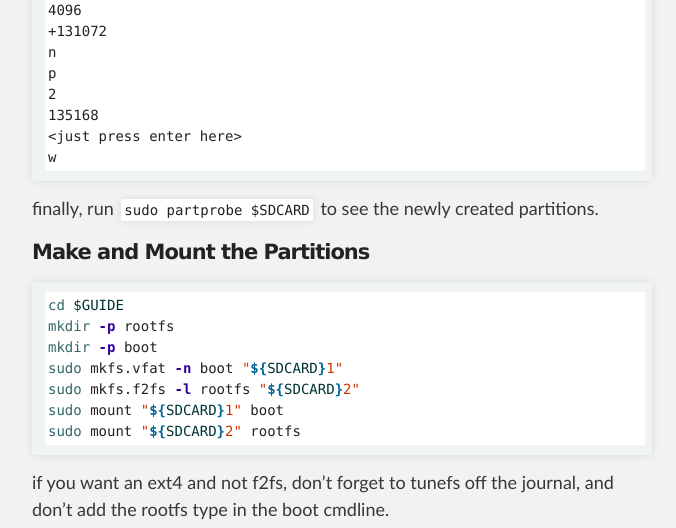
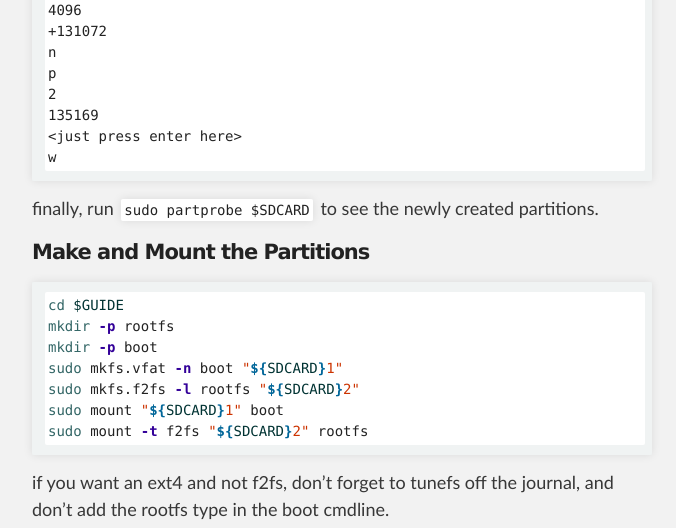
Before and after one commit to yannayl/odroidu2-home-server, a Jekyll site: the page built from posts/base-system.md, in a window 1280 px wide and 900 px high, scrolled down 2164 px. Shown: the part 342-870 px from the top of the window, without its empty margins (298-974 px from the left). Built offline with Jekyll 4.4.1, drawn with Linux system fonts in a browser that asks for light colours; Markdown is read by kramdown in place of the engine named in the settings; some of the changed text lies outside the part shown.

Commit message:
Fix bad mount command

````diff
--- a/posts/base-system.md
+++ b/posts/base-system.md
@@ -86,7 +86,7 @@
 n
 p
 2
-135168
+135169
 <just press enter here>
 w
 ```
@@ -103,7 +103,7 @@
 sudo mkfs.vfat -n boot "${SDCARD}1"
 sudo mkfs.f2fs -l rootfs "${SDCARD}2"
 sudo mount "${SDCARD}1" boot
-sudo mount "${SDCARD}2" rootfs
+sudo mount -t f2fs "${SDCARD}2" rootfs
 ```
 
 if you want an ext4 and not f2fs, don't forget to tunefs off the journal, and don't add the rootfs type in the boot cmdline.
````
